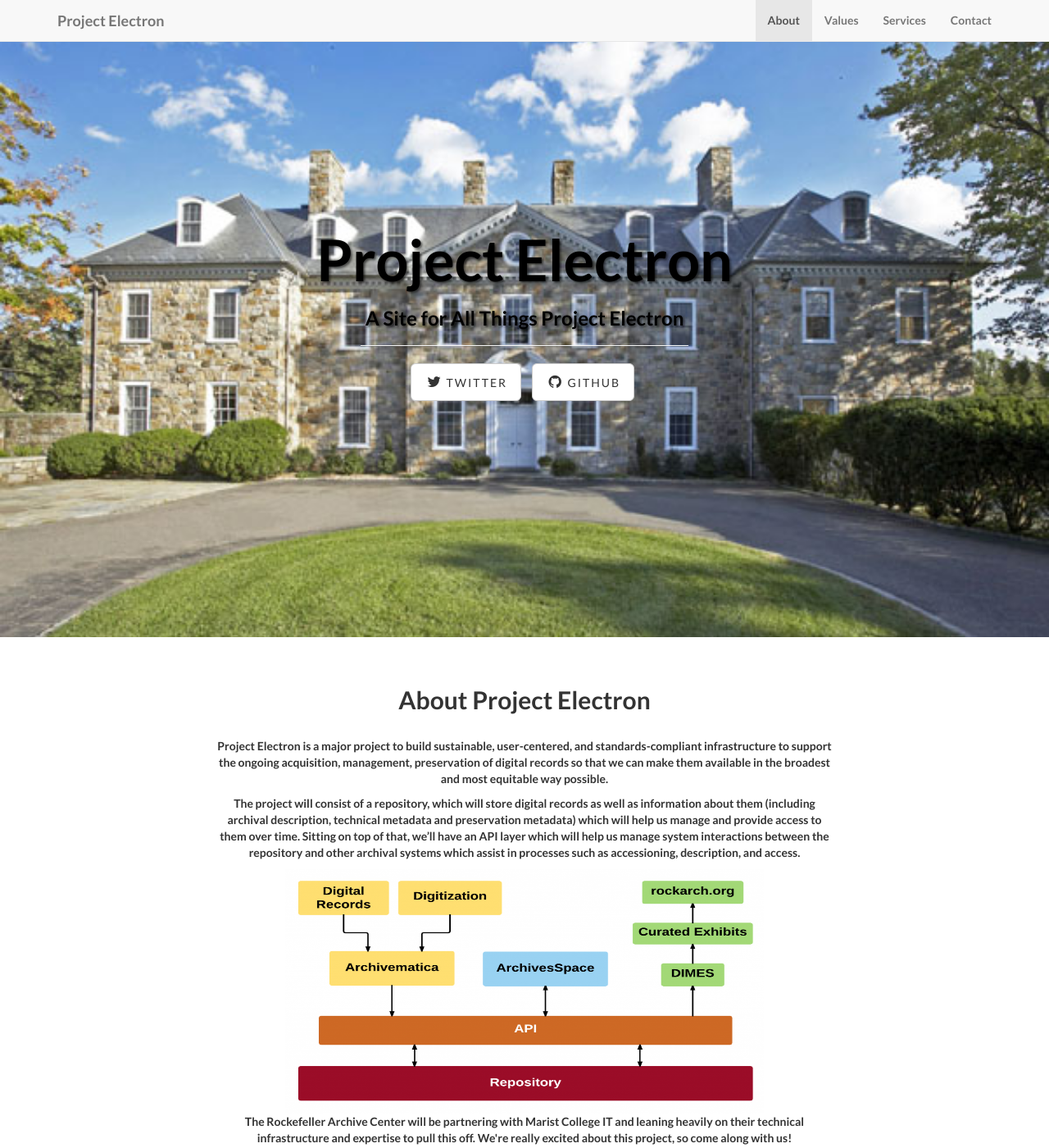
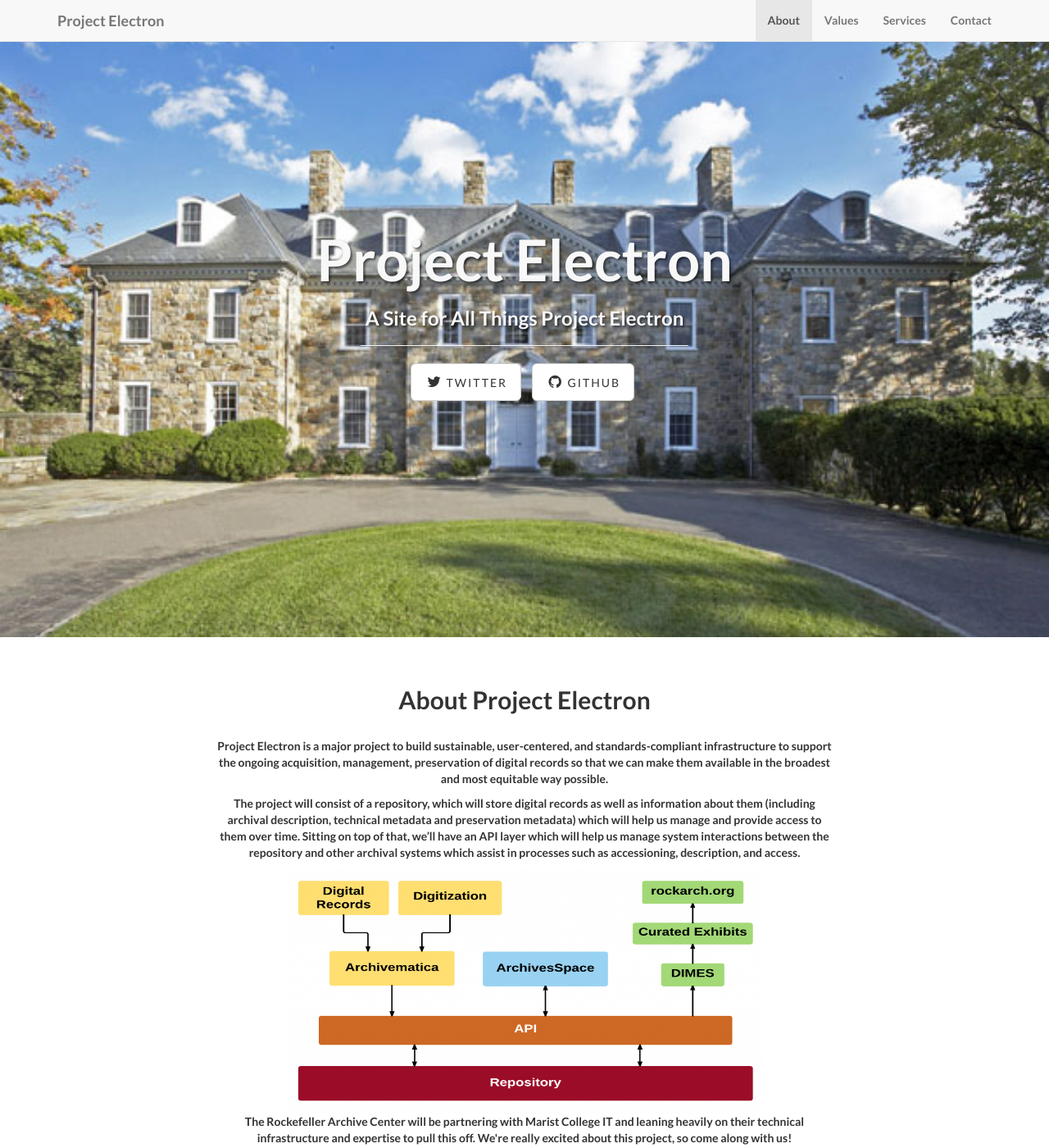
Before and after one commit to RockefellerArchiveCenter/project_electron, a Jekyll site: the page built from index.html, in a window 1280 px wide and 1400 px high. Shown: the whole window at 82% size. Built offline with Jekyll 4.4.1, drawn with Linux system fonts in a browser that asks for light colours.

Commit message:
Changing intro font color

```diff
--- a/css/landing-page.css
+++ b/css/landing-page.css
@@ -30,7 +30,7 @@ h6 {
     padding-top: 50px; /* If you're making other pages, make sure there is 50px of padding to make sure the navbar doesn't overlap content! */
     padding-bottom: 50px;
     text-align: center;
-    color: #000000;
+    color: #f8f8f8;
     background: url(../img/hillcrest.jpg) no-repeat center center;
     background-size: cover;
 }
```
